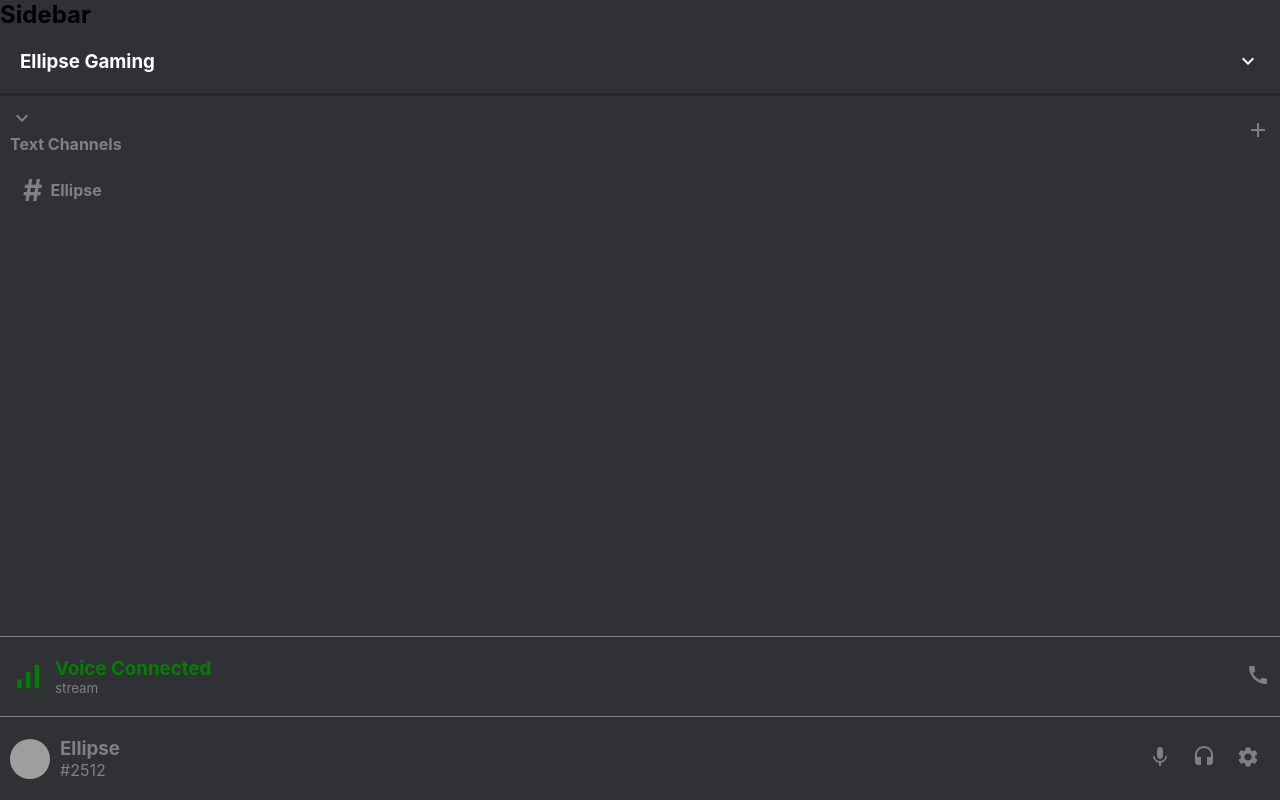
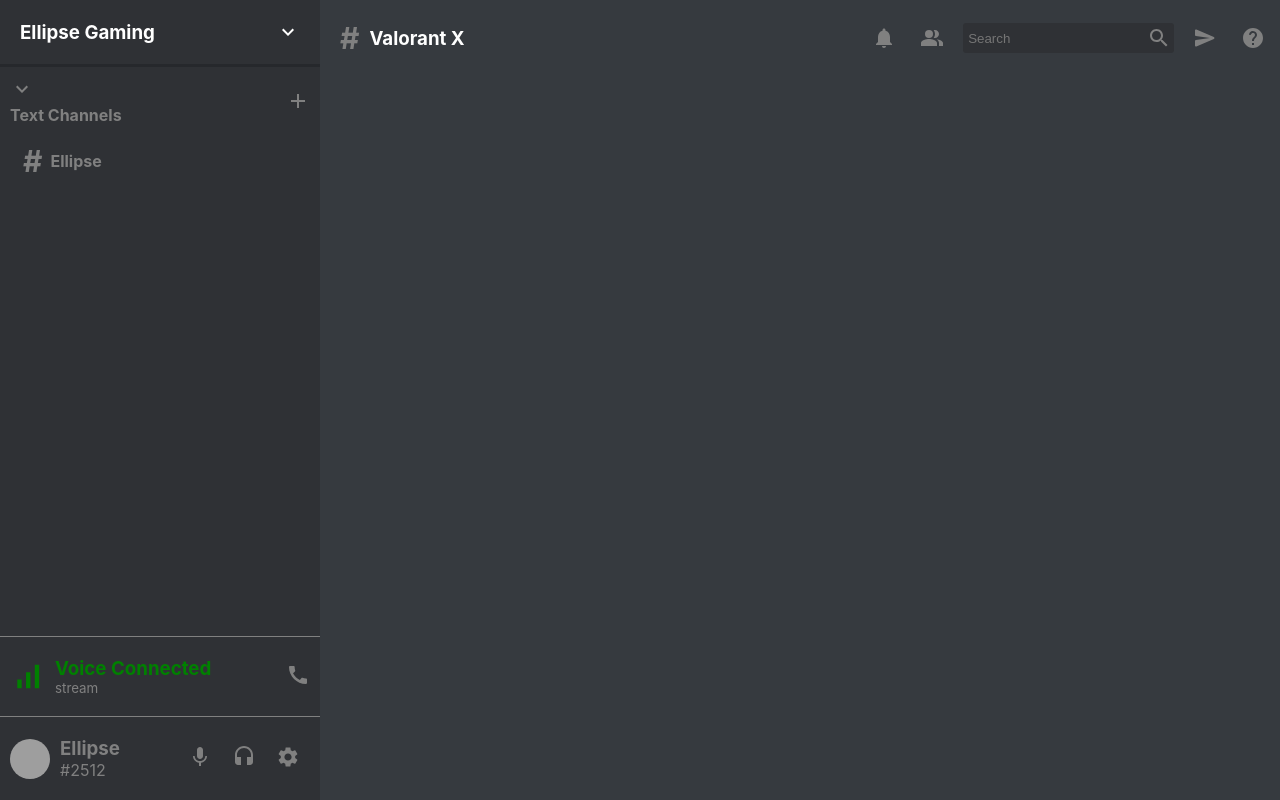
Before and after one commit to ellipsecode007/Discord-Clone, a React (Create React App) app: page / in a window 1280 px wide. Built offline with nearby package versions, Linux system fonts and the light colour scheme; grey boxes are pictures that could not be loaded.

Commit message:
chat section added

```diff
--- a/src/App.css
+++ b/src/App.css
@@ -1,3 +1,6 @@
 *{
   margin: 0;
 }
+.app{
+  display:flex;
+}
--- a/src/App.js
+++ b/src/App.js
@@ -1,11 +1,13 @@
 import React from 'react';
 import './App.css';
+import Chat from './Chat';
 import Sidebar from './Sidebar'
 
 function App() {
   return (
     <div className="app">
       <Sidebar></Sidebar>
+      <Chat></Chat>
     </div>
   );
 }
--- /dev/null
+++ b/src/Chat.css
@@ -0,0 +1,7 @@
+.chat{
+    display: flex;
+    flex-direction: column;
+    flex: 0.75;
+    background-color: #363a3f;
+
+}
--- /dev/null
+++ b/src/Chat.js
@@ -0,0 +1,13 @@
+import React from 'react'
+import './Chat.css';
+import ChatHeader from './ChatHeader';
+
+function Chat() {
+  return (
+    <div className='chat'>
+        <ChatHeader></ChatHeader>
+    </div>
+  )
+}
+
+export default Chat
--- /dev/null
+++ b/src/ChatHeader.css
@@ -0,0 +1,45 @@
+.chatHeader{
+    display: flex;
+    justify-content: space-between;
+    align-items: center;
+    color: gray;
+    padding: 10px;
+    /* background-color: #2f3135; */
+}
+.chatHeader___hash{
+    color: gray;
+    font-size: 30px;
+    padding: 10px;
+}
+.chatHeader___left>h3{
+    display:flex;
+    align-items: center;
+    color:white;
+}
+.chatHeader___right{
+    display: flex;
+    align-items: center;
+    flex: 0.5;
+    justify-content: space-between;
+}
+.chatHeader___right>.MuiSvgIcon-root{
+    padding: 5px;
+    cursor: pointer;
+}
+.chatHeader___right>.MuiSvgIcon-root:hover{
+    color:white;
+}
+.chatHeader___search{
+    display: flex;
+    align-items: center;
+    color:gray;
+    background-color: #2f3135;
+    border-radius: 3px;
+    padding: 3px;
+}
+.chatHeader___search>input{
+    background: transparent;
+    outline-width: 0;
+    color:white;
+    border:none;
+}
--- /dev/null
+++ b/src/ChatHeader.js
@@ -0,0 +1,33 @@
+import React from 'react';
+import './ChatHeader.css';
+import NotificationsIcon from '@mui/icons-material/Notifications';
+import PeopleAltIcon from '@mui/icons-material/PeopleAlt';
+import SearchIcon from '@mui/icons-material/Search';
+import SendRoundedIcon from '@mui/icons-material/SendRounded';
+import HelpRoundedIcon from '@mui/icons-material/HelpRounded';
+
+
+function ChatHeader() {
+  return (
+    <div className='chatHeader'>
+        <div className="chatHeader___left">
+        <h3>
+                <span className="chatHeader___hash">#</span>
+                Valorant X
+            </h3>
+        </div>
+        <div className="chatHeader___right">
+            <NotificationsIcon/>
+            <PeopleAltIcon/>
+            <div className="chatHeader___search">
+                <input placeHolder='Search'></input>
+                <SearchIcon></SearchIcon>
+            </div>
+            <SendRoundedIcon></SendRoundedIcon>
+            <HelpRoundedIcon></HelpRoundedIcon>
+        </div>
+    </div>
+  )
+}
+
+export default ChatHeader
--- a/src/Sidebar.js
+++ b/src/Sidebar.js
@@ -13,7 +13,6 @@ import SettingsIcon from '@mui/icons-material/Settings';
 function Sidebar() {
   return (
     <div className='sidebar'>
-    <h2>Sidebar</h2>
     <div className='sidebar___top'>
       <h3>Ellipse Gaming</h3>
       <ExpandMoreIcon></ExpandMoreIcon>
```
